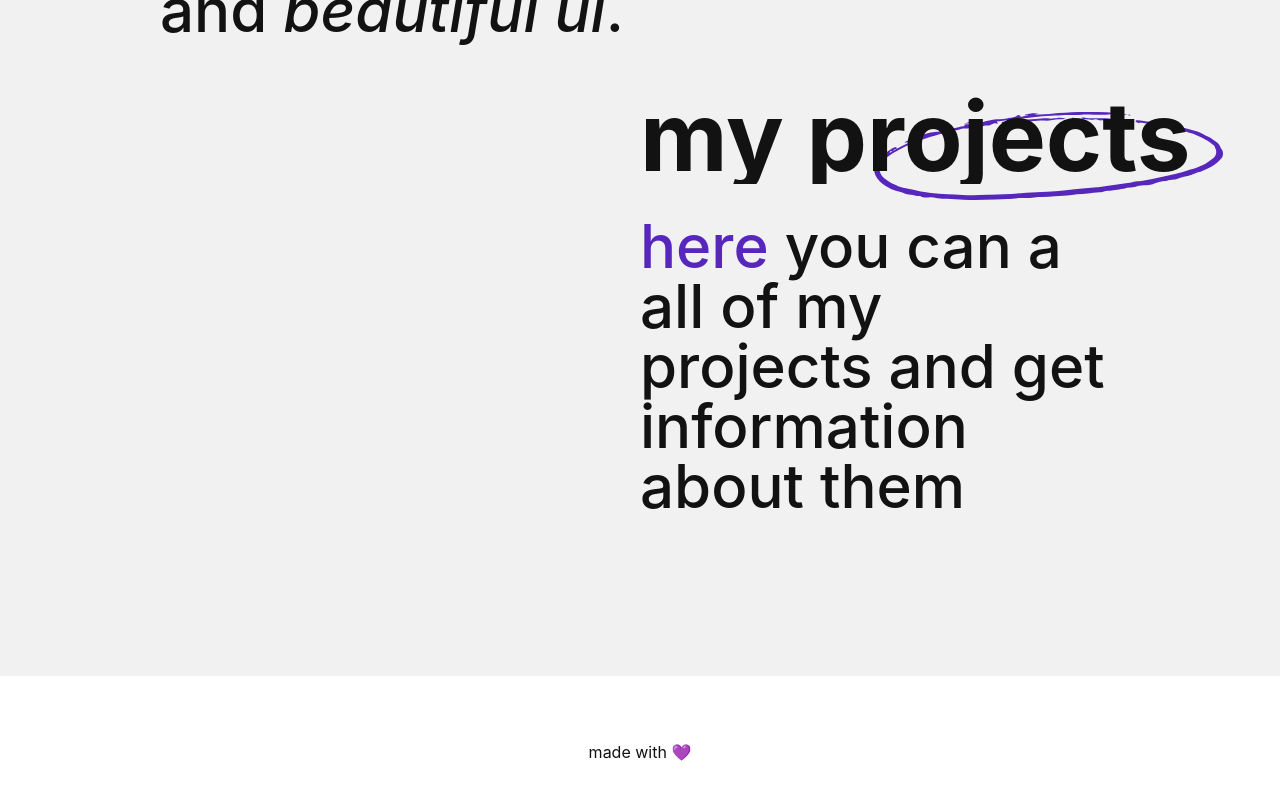
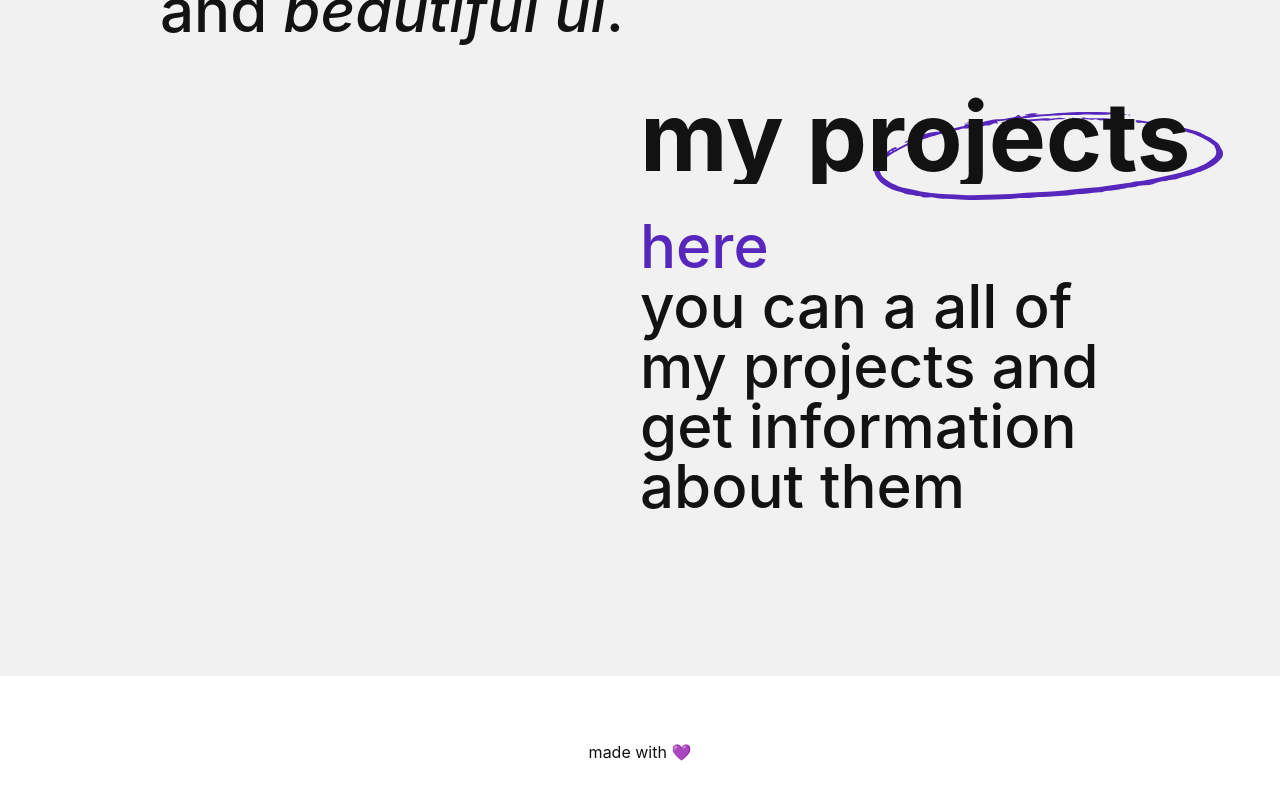
Before and after one commit to iotacb/iotacb.github.com, a React (Create React App) app: page / in a window 1280 px wide. Shown: the part 1588-2388 px from the top of the page. Built offline with nearby package versions, Linux system fonts and the light colour scheme.

Commit message:
warning fix

```diff
--- a/src/pages/Landing.js
+++ b/src/pages/Landing.js
@@ -1,5 +1,5 @@
 import { useState, useEffect, Fragment } from "react";
-import { motion, useViewportScroll } from "framer-motion";
+import { motion } from "framer-motion";
 import { useNavigate } from "react-router-dom";
 
 import Navbar from "../components/Navbar";
@@ -305,12 +305,12 @@ const Projects = () => {
 				className="font-medium text-2xl md:text-4xl xl:text-6xl text-textDark dark:text-textLight"
 			>
 				<p>
-					<a
+					<p
 						onClick={() => nav("/projects")}
 						className="text-accent hover:text-accentLight transition-colors cursor-pointer"
 					>
 						here
-					</a>{" "}
+					</p>{" "}
 					you can a all of my projects and get information about them
 				</p>
 			</motion.div>
```
Also changed, not shown: src/pages/Projects.js (+10 -12 lines).
